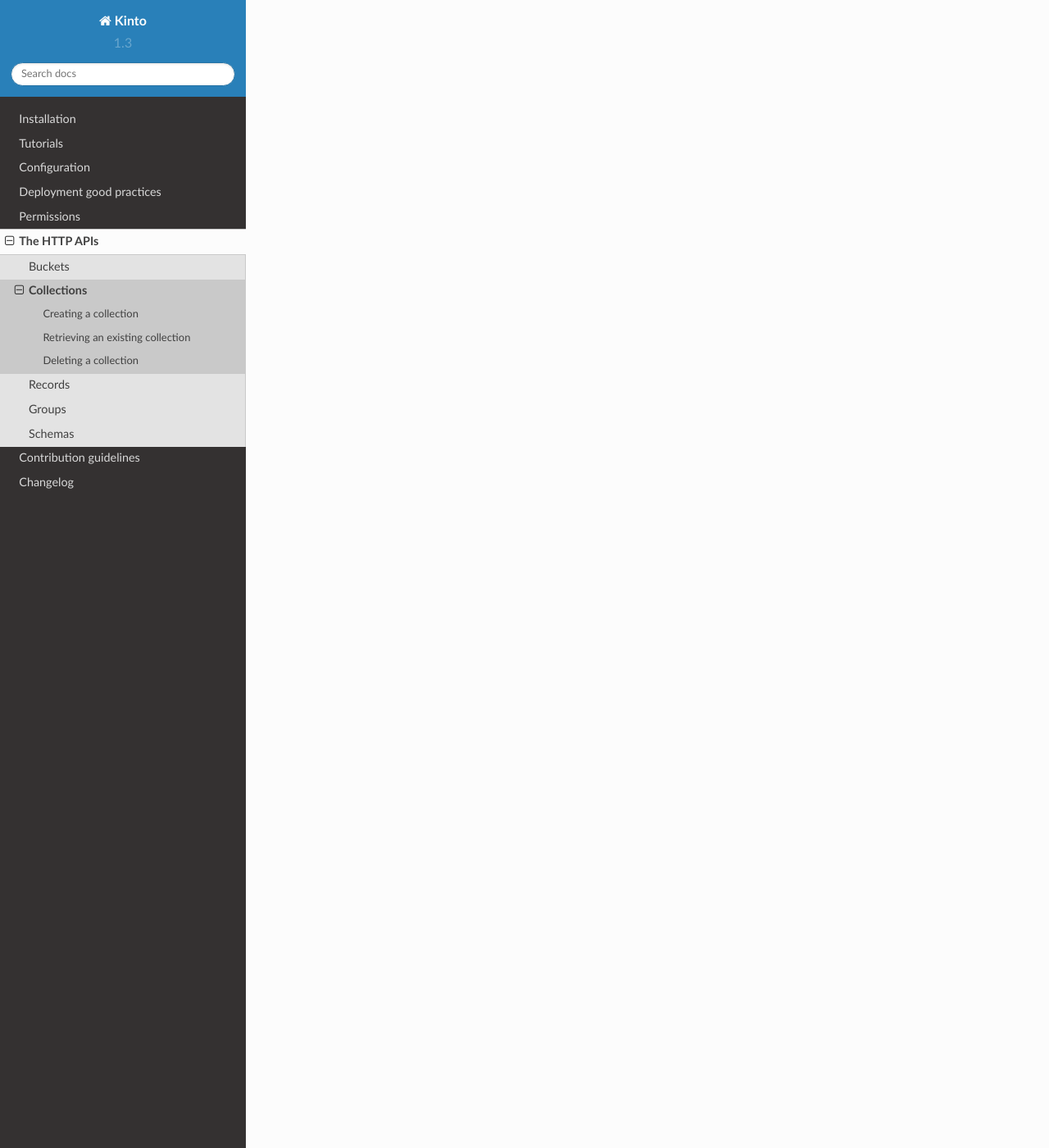
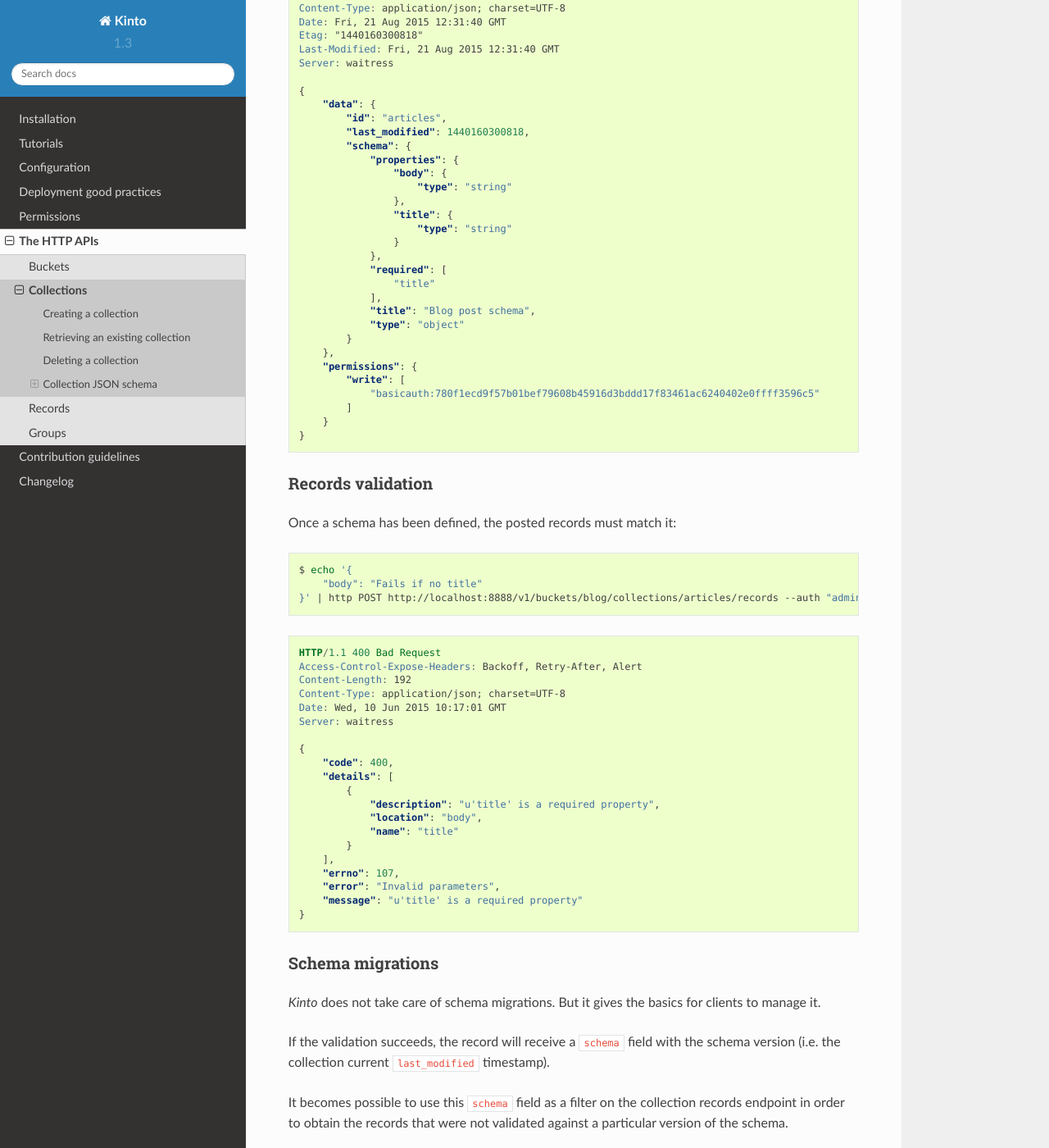
Before and after one commit to Kinto/kinto, a Sphinx documentation site: the page built from docs/api/collections.rst, in a window 1280 px wide and 1400 px high, scrolled down 4688 px. Shown: the whole window at 82% size. Built offline with Sphinx 7.4.7 and the Read the Docs theme 2.0.0, drawn with Linux system fonts in a browser that asks for light colours; some of the changed text lies outside the part shown.

Commit message:
Re-implement with schema as collection attribute (fixes #31)

```diff
--- a/docs/api/collections.rst
+++ b/docs/api/collections.rst
@@ -7,7 +7,7 @@
 
 A collection is a mapping with the following attribute:
 
-* ``permissions``: (*optional*) the :term:`ACLs <ACL>` for the collection object
+* ``schema``: (*optional*) a JSON schema to validate the collection records
 
 .. note::
 
@@ -183,3 +183,228 @@
                 "last_modified": 1434642842010
             }
         }
+
+
+Collection JSON schema
+======================
+
+A `JSON schema <http://json-schema.org/>`_ can optionally be associated to a
+collection.
+
+Once a schema is set, records will be validated during creation or update.
+
+If the validation fails, a ``400 Bad Request`` error response will be
+returned.
+
+.. note::
+
+    JSON schema is quite verbose and not an ideal solution for every use-case.
+    However it is universal and supported by many programming languages
+    and environments.
+
+
+Set or replace a schema
+-----------------------
+
+Just modify the ``schema`` attribute of the collection object:
+
+**Example request**
+
+.. code-block:: bash
+
+    $ echo '{
+      "data": {
+        "schema": {
+          "title": "Blog post schema",
+          "type": "object",
+          "properties": {
+              "title": {"type": "string"},
+              "body": {"type": "string"}
+          },
+          "required": ["title"]
+        }
+      }
+    }' | http PATCH "http://localhost:8888/v1/buckets/default/collections/articles" --auth admin: --verbose
+
+.. code-block:: http
+
+    PATCH /v1/buckets/default/collections/articles HTTP/1.1
+    Accept: application/json
+    Accept-Encoding: gzip, deflate
+    Authorization: Basic YWRtaW46
+    Connection: keep-alive
+    Content-Length: 236
+    Content-Type: application/json; charset=utf-8
+    Host: localhost:8888
+    User-Agent: HTTPie/0.8.0
+
+    {
+        "data": {
+            "schema": {
+                "properties": {
+                    "body": {
+                        "type": "string"
+                    },
+                    "title": {
+                        "type": "string"
+                    }
+                },
+                "required": [
+                    "title"
+                ],
+                "title": "Blog post schema",
+                "type": "object"
+            }
+        }
+    }
+
+**Example response**
+
+.. code-block:: http
+
+    HTTP/1.1 200 OK
+    Access-Control-Expose-Headers: Backoff, Retry-After, Alert, Content-Length
+    Content-Length: 300
+    Content-Type: application/json; charset=UTF-8
+    Date: Fri, 21 Aug 2015 12:31:40 GMT
+    Etag: "1440160300818"
+    Last-Modified: Fri, 21 Aug 2015 12:31:40 GMT
+    Server: waitress
+
+    {
+        "data": {
+            "id": "articles",
+            "last_modified": 1440160300818,
+            "schema": {
+                "properties": {
+                    "body": {
+                        "type": "string"
+                    },
+                    "title": {
+                        "type": "string"
+                    }
+                },
+                "required": [
+                    "title"
+                ],
+                "title": "Blog post schema",
+                "type": "object"
+            }
+        },
+        "permissions": {
+            "write": [
+                "basicauth:780f1ecd9f57b01bef79608b45916d3bddd17f83461ac6240402e0ffff3596c5"
+            ]
+        }
+    }
+
+
+
+Records validation
+------------------
+
+Once a schema has been defined, the posted records must match it:
+
+.. code-block:: bash
+
+    $ echo '{
+        "body": "Fails if no title"
+    }' | http POST http://localhost:8888/v1/buckets/blog/collections/articles/records --auth "admin:"
+
+.. code-block:: http
+
+    HTTP/1.1 400 Bad Request
+    Access-Control-Expose-Headers: Backoff, Retry-After, Alert
+    Content-Length: 192
+    Content-Type: application/json; charset=UTF-8
+    Date: Wed, 10 Jun 2015 10:17:01 GMT
+    Server: waitress
+
+    {
+        "code": 400,
+        "details": [
+            {
+                "description": "u'title' is a required property",
+                "location": "body",
+                "name": "title"
+            }
+        ],
+        "errno": 107,
+        "error": "Invalid parameters",
+        "message": "u'title' is a required property"
+    }
+
+
+
+Schema migrations
+-----------------
+
+*Kinto* does not take care of schema migrations. But it gives the basics for clients
+to manage it.
+
+If the validation succeeds, the record will receive a ``schema`` field with the
+schema version (i.e. the collection current ``last_modified`` timestamp).
+
+It becomes possible to use this ``schema`` field as a filter on the collection
+records endpoint in order to obtain the records that were not validated against a particular
+version of the schema.
+
+For example, ``GET /buckets/default/collections/articles/records?min_schema=123456``.
+
+
+Remove a schema
+---------------
+
+In order to remove the schema of a collection, just modify the ``schema`` field
+to an empty mapping.
+
+
+**Example request**
+
+.. code-block:: bash
+
+    echo '{"data": {"schema": {}} }' | http PATCH "http://localhost:8888/v1/buckets/default/collections/articles" --auth admin: --verbose
+
+.. code-block:: http
+
+    PATCH /v1/buckets/default/collections/articles HTTP/1.1
+    Accept: application/json
+    Accept-Encoding: gzip, deflate
+    Authorization: Basic YWRtaW46
+    Connection: keep-alive
+    Content-Length: 26
+    Content-Type: application/json; charset=utf-8
+    Host: localhost:8888
+    User-Agent: HTTPie/0.8.0
+
+    {
+        "data": {
+            "schema": {}
+        }
+    }
+
+**Example response**
+
+.. code-block:: http
+
+    HTTP/1.1 200 OK
+    Access-Control-Expose-Headers: Backoff, Retry-After, Alert, Content-Length
+    Content-Length: 171
+    Content-Type: application/json; charset=UTF-8
+    Date: Fri, 21 Aug 2015 12:27:04 GMT
+    Etag: "1440159981842"
+    Last-Modified: Fri, 21 Aug 2015 12:26:21 GMT
+    Server: waitress
+
+    {
+        "data": {
+            "id": "articles",
+            "last_modified": 1440159981842,
+            "schema": {}
+        },
+        "permissions": {
+            "write": [
+                "basicauth:780f1ecd9f57b01bef79608b45916d3bddd17f83461ac6240402e0ffff3596c5"
+            ]
+        }
+    }
--- a/docs/api/index.rst
+++ b/docs/api/index.rst
@@ -10,7 +10,6 @@
    collections
    records
    groups
-   schemas
 
 See `cliquet API documentation <http://cliquet.readthedocs.org/en/latest/api/index.html>`_
 for an exhaustive list of features and endpoints of the *Kinto* API.
```
Also changed, not shown: docs/api/schemas.rst (deleted, +0 -213 lines), 6 other files.
